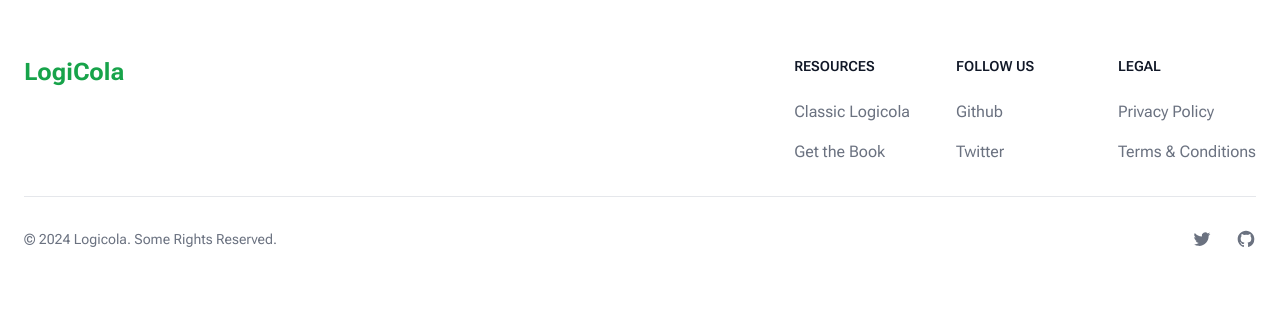
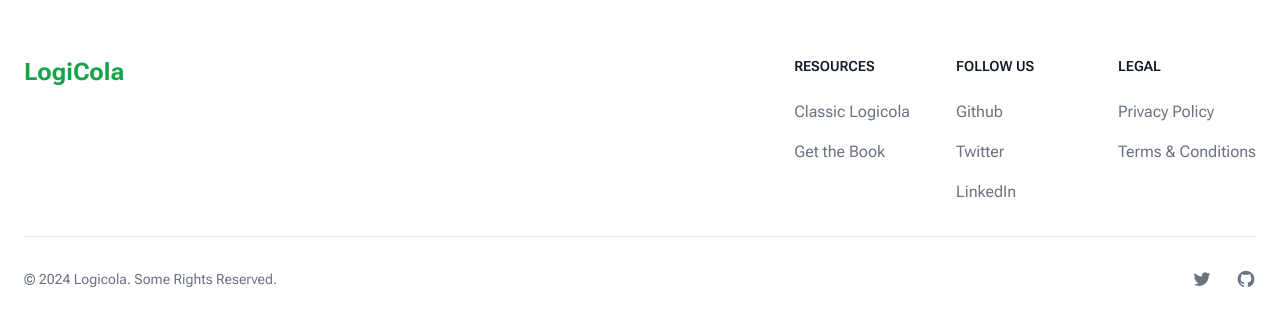
Before and after one commit to malikpiara/logicola, a Next.js app: page / in a window 1280 px wide. Shown: the part 856-1169 px from the top of the page. Before the commit the page ends 1129 px from the top, so only its background shows below. Built offline with nearby package versions, Linux system fonts and the light colour scheme; no server answers.

Commit message:
Added linkedin and changed twitter link.

```diff
--- a/components/footer.tsx
+++ b/components/footer.tsx
@@ -58,12 +58,20 @@ export function Footer() {
                       Github
                     </Link>
                   </li>
-                  <li>
+                  <li className='mb-4'>
                     <Link
-                      href='https://twitter.com/LogicolaWeb'
+                      href='https://twitter.com/LogicolaThree'
                       className='hover:underline'
                     >
                       Twitter
+                    </Link>
+                  </li>
+                  <li>
+                    <Link
+                      href='https://www.linkedin.com/company/logicola'
+                      className='hover:underline'
+                    >
+                      LinkedIn
                     </Link>
                   </li>
                 </ul>
```
